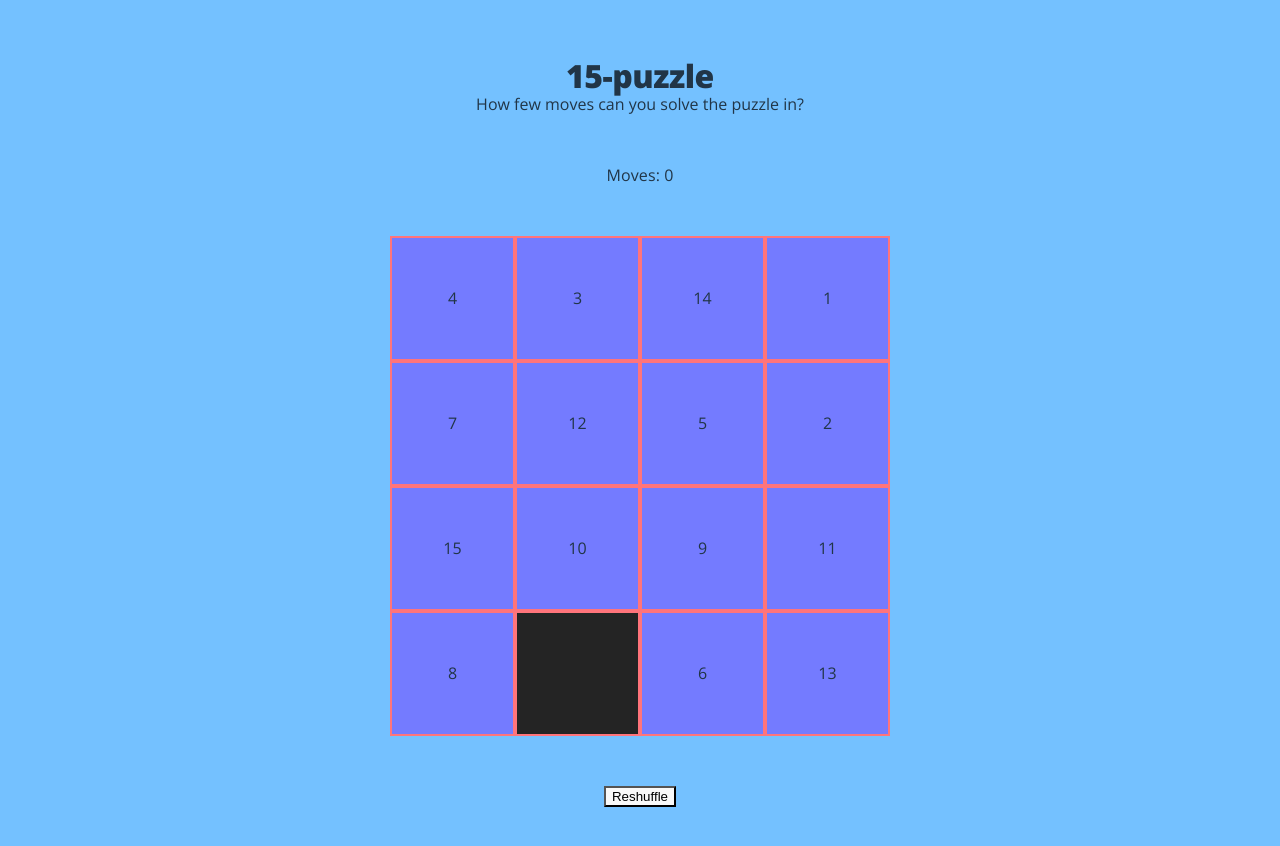
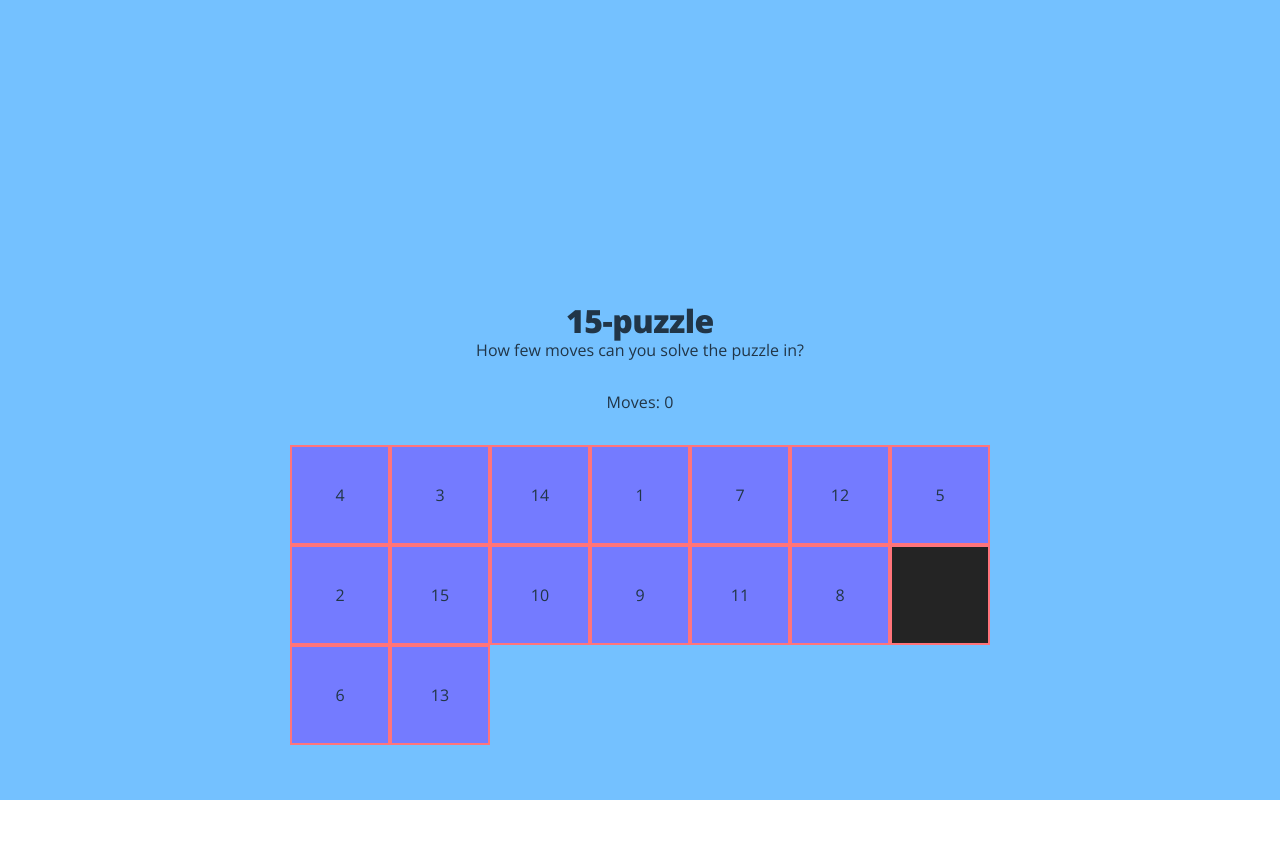
Before and after one commit to livoszlak/15-puzzle, a React (Vite) app: page / in a window 1280 px wide. Shown: the top 846 px of the page. After the commit the page ends 800 px from the top, so only its background shows below. Built offline with nearby package versions, Linux system fonts and the light colour scheme.

Commit message:
Styling + new resize logic with rows

```diff
--- a/src/components/Board.tsx
+++ b/src/components/Board.tsx
@@ -12,8 +12,8 @@ const Board: React.FC<BoardProps> = ({ constants }) => {
   const { tiles, handleTileClick, handleShuffleClick, moves } = useTiles();
 
   const style = {
-    width: constants.BOARD_SIZE,
-    height: constants.BOARD_SIZE,
+    height: constants.BOARD_HEIGHT,
+    width: constants.BOARD_WIDTH,
   };
 
   return (
@@ -27,7 +27,8 @@ const Board: React.FC<BoardProps> = ({ constants }) => {
         Moves: {moves}
       </Typography>
 
-      <ul style={style} className="board">
+      <div className="board-wrapper">
+        <div style={style} className="board">
           {tiles.map((tile, index) => (
             <Tile
               key={tile}
@@ -36,10 +37,11 @@ const Board: React.FC<BoardProps> = ({ constants }) => {
               width={constants.TILE_WIDTH}
               height={constants.TILE_HEIGHT}
               handleTileClick={handleTileClick}
-            gridSize={constants.GRID_SIZE}
+              /* gridSize={constants.COLUMNS} */
             />
           ))}
-      </ul>
+        </div>
+      </div>
 
       <button onClick={handleShuffleClick}>
         {isSolved(tiles) ? "Play again" : "Reshuffle"}
--- a/src/components/Tile.tsx
+++ b/src/components/Tile.tsx
@@ -7,7 +7,7 @@ type TileProps = {
   width: number;
   height: number;
   handleTileClick: (index: number) => void;
-  gridSize: number;
+  /* gridSize: number; */
 };
 
 function Tile(props: TileProps) {
@@ -17,14 +17,14 @@ function Tile(props: TileProps) {
   const visualPos = getVisualPosition(row, col, width, height);
 
   const tileStyle = {
-    width: `calc(100% / ${constants.GRID_SIZE})`,
-    height: `calc(100% / ${constants.GRID_SIZE})`,
+    width: `${constants.TILE_WIDTH}px`,
+    height: `${constants.TILE_HEIGHT}px`,
     translateX: visualPos.x,
     translateY: visualPos.y,
   };
 
   return (
-    <li
+    <div
       style={{
         width: tileStyle.width,
         height: tileStyle.height,
@@ -38,7 +38,7 @@ function Tile(props: TileProps) {
       onClick={() => handleTileClick(index)}
     >
       {tile === constants.TILE_COUNT - 1 ? "" : tile + 1}
-    </li>
+    </div>
   );
 }
 
--- a/src/constants/constants.ts
+++ b/src/constants/constants.ts
@@ -1,13 +1,17 @@
 import { Constants } from "../types";
 
 const windowWidth = window.innerWidth;
-const boardSize = Math.round(windowWidth * 0.8);
-export const gridSize = 4;
+/* const boardSize = Math.round(windowWidth * 0.8); */
+export const columns = 7;
 
 export const constants: Constants = {
   TILE_COUNT: 16,
-  GRID_SIZE: gridSize,
-  BOARD_SIZE: boardSize,
-  TILE_WIDTH: Math.round(boardSize / gridSize),
-  TILE_HEIGHT: Math.round(boardSize / gridSize),
+  COLUMNS: columns,
+  ROWS: 16 / columns,
+  TILE_WIDTH: Math.min(Math.round((windowWidth * 0.8) / columns), 100),
+  TILE_HEIGHT: Math.min(Math.round((windowWidth * 0.8) / columns), 100),
+  BOARD_HEIGHT:
+    Math.min(Math.round((windowWidth * 0.8) / columns), 100) * (16 / columns),
+  BOARD_WIDTH:
+    Math.min(Math.round((windowWidth * 0.8) / columns), 100) * columns,
 };
--- a/src/helpers.ts
+++ b/src/helpers.ts
@@ -42,13 +42,13 @@ export function isSolved(tiles: number[]): boolean {
 }
 
 export function getIndex(row: string, col: string): number {
-  return parseInt(row, 10) * constants.GRID_SIZE + parseInt(col, 10);
+  return parseInt(row, 10) * constants.COLUMNS + parseInt(col, 10);
 }
 
 export function getMatrixPosition(index: number): MatrixPosition {
   return {
-    row: Math.floor(index / constants.GRID_SIZE),
-    col: index % constants.GRID_SIZE,
+    row: Math.floor(index / constants.COLUMNS),
+    col: index % constants.COLUMNS,
   };
 }
 
@@ -121,20 +121,20 @@ export function swap(tiles: number[], src: number, dest: number): number[] {
   if (srcPos.row === emptyPos.row) {
     const direction = srcPos.col < emptyPos.col ? 1 : -1;
     for (let i = emptyPos.col; i !== srcPos.col; i -= direction) {
-      const index = emptyPos.row * constants.GRID_SIZE + i;
-      const nextIndex = emptyPos.row * constants.GRID_SIZE + (i - direction);
+      const index = emptyPos.row * constants.COLUMNS + i;
+      const nextIndex = emptyPos.row * constants.COLUMNS + (i - direction);
       tilesResult[index] = tilesResult[nextIndex];
     }
-    tilesResult[emptyPos.row * constants.GRID_SIZE + srcPos.col] =
+    tilesResult[emptyPos.row * constants.COLUMNS + srcPos.col] =
       constants.TILE_COUNT - 1;
   } else if (srcPos.col === emptyPos.col) {
     const direction = srcPos.row < emptyPos.row ? 1 : -1;
     for (let i = emptyPos.row; i !== srcPos.row; i -= direction) {
-      const index = i * constants.GRID_SIZE + emptyPos.col;
-      const nextIndex = (i - direction) * constants.GRID_SIZE + emptyPos.col;
+      const index = i * constants.COLUMNS + emptyPos.col;
+      const nextIndex = (i - direction) * constants.COLUMNS + emptyPos.col;
       tilesResult[index] = tilesResult[nextIndex];
     }
-    tilesResult[srcPos.row * constants.GRID_SIZE + emptyPos.col] =
+    tilesResult[srcPos.row * constants.COLUMNS + emptyPos.col] =
       constants.TILE_COUNT - 1;
   }
 
--- a/src/hooks/useConstants.ts
+++ b/src/hooks/useConstants.ts
@@ -1,45 +1,40 @@
 import { useState, useEffect } from "react";
 import { Constants } from "../types";
-import { gridSize } from "../constants/constants";
+import { columns } from "../constants/constants";
 
 export function useConstants() {
   const [constants, setConstants] = useState<Constants>({
     TILE_COUNT: 16,
-    GRID_SIZE: gridSize,
-    BOARD_SIZE: 0,
+    COLUMNS: columns,
+    ROWS: 16 / columns,
     TILE_WIDTH: 0,
     TILE_HEIGHT: 0,
+    BOARD_HEIGHT: 0,
+    BOARD_WIDTH: 0,
   });
 
   useEffect(() => {
-    const handleResize = (): void => {
+    const handleResize = () => {
       const windowWidth = window.innerWidth;
-      const maxBoardSize = 500;
-      const maxTileSize = 127;
-      let boardSize = Math.round(windowWidth * 0.8);
+      const tileWidth = Math.min(
+        Math.round((windowWidth * 0.8) / constants.COLUMNS),
+        100
+      );
+      const tileHeight = tileWidth;
 
-      if (boardSize > maxBoardSize) {
-        boardSize = maxBoardSize;
-      }
-
-      const maxBoardSizeBasedOnGrid = gridSize * maxTileSize;
-
-      boardSize = Math.min(boardSize, maxBoardSizeBasedOnGrid);
-
-      setConstants({
-        TILE_COUNT: gridSize * gridSize,
-        GRID_SIZE: gridSize,
-        BOARD_SIZE: boardSize,
-        TILE_WIDTH: Math.round(boardSize / gridSize),
-        TILE_HEIGHT: Math.round(boardSize / gridSize),
-      });
+      setConstants((prevConstants) => ({
+        ...prevConstants,
+        TILE_WIDTH: tileWidth,
+        TILE_HEIGHT: tileHeight,
+        BOARD_WIDTH: tileWidth * constants.COLUMNS,
+      }));
     };
 
     window.addEventListener("resize", handleResize);
     handleResize();
 
     return () => window.removeEventListener("resize", handleResize);
-  }, [gridSize]);
+  }, [constants.COLUMNS]);
 
   return constants;
 }
--- a/src/index.css
+++ b/src/index.css
@@ -19,10 +19,14 @@
   --blank: #242424;
 }
 
+* {
+  box-sizing: border-box;
+}
+
 .App {
-  display: grid;
-  place-items: center;
-  height: 100vh;
+  display: flex;
+  flex-direction: column;
+  gap: 2rem;
 }
 
 body {
@@ -34,11 +38,17 @@ body {
   background-color: var(--light-blue);
 }
 
+.board-wrapper {
+}
+
 .board {
   position: relative;
   padding: 0;
   margin: 0 auto;
   background-color: var(--light-red);
+  display: flex;
+  height: 100%;
+  width: 100%;
 }
 
 .tile {
--- a/src/types.ts
+++ b/src/types.ts
@@ -11,10 +11,12 @@ export type BoardState = {
 
 export type Constants = {
   TILE_COUNT: number;
-  GRID_SIZE: number;
-  BOARD_SIZE: number;
+  COLUMNS: number;
+  ROWS: number;
   TILE_WIDTH: number;
   TILE_HEIGHT: number;
+  BOARD_HEIGHT: number;
+  BOARD_WIDTH: number;
 };
 
 export interface HelperFunctions {
```
Lines whose indentation alone changed are shown as unchanged.
